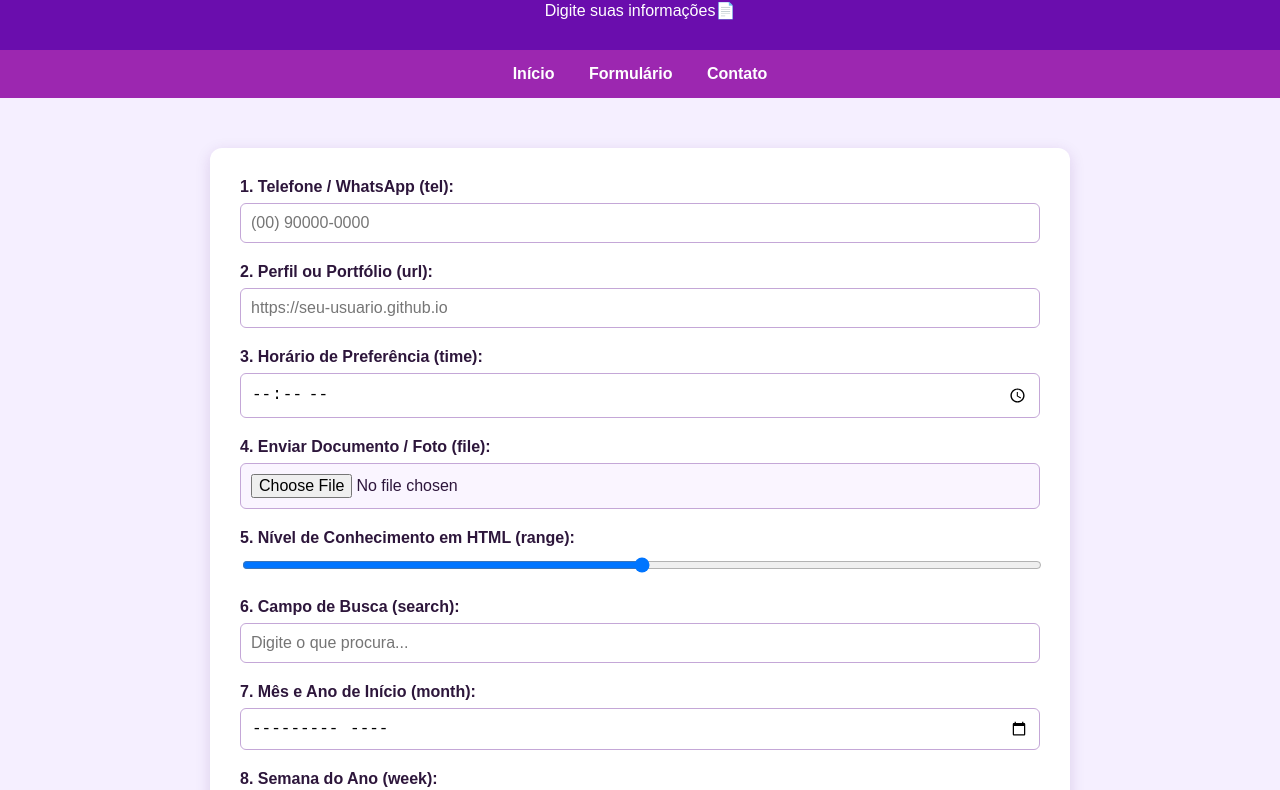
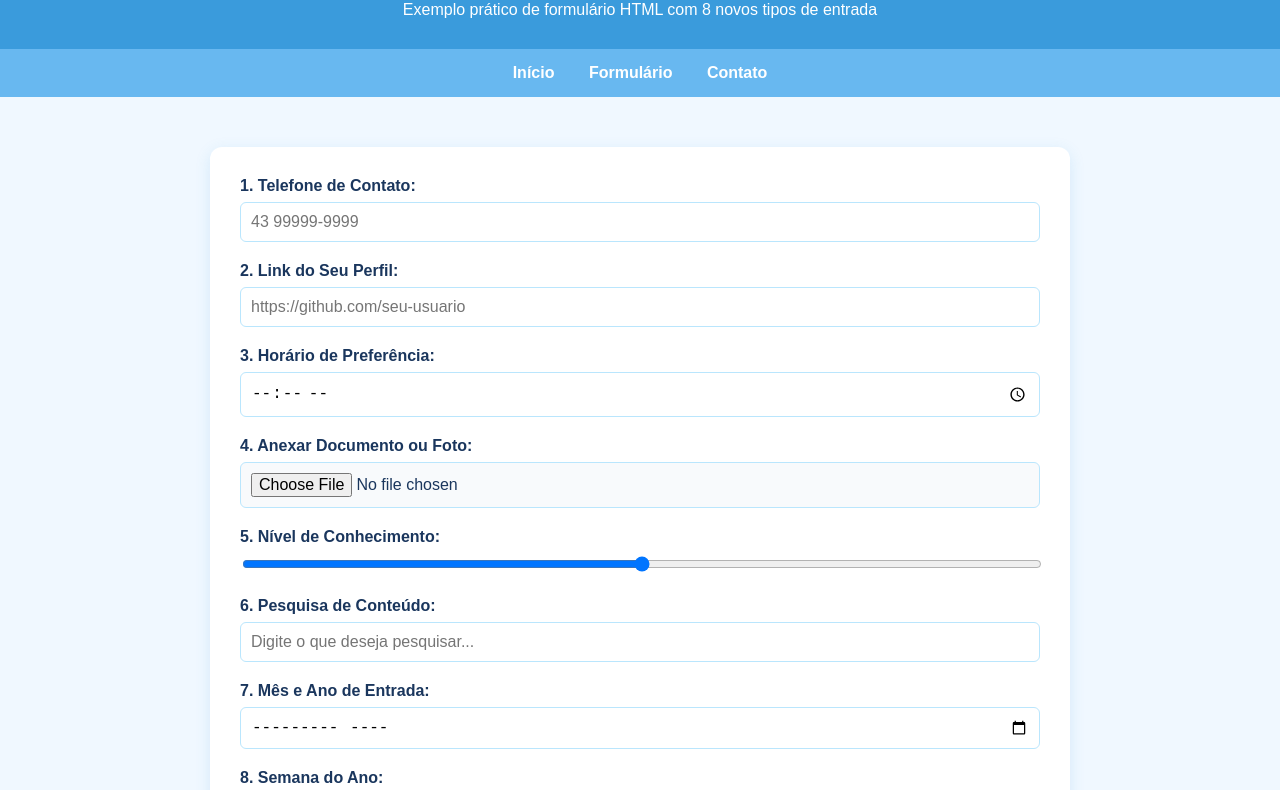
Before and after one commit to laracardoso21-ui/Formul-rio-, a plain HTML site: page index.html in a window 1280 px wide. Shown: the part 82-872 px from the top of the page. Drawn offline with Linux system fonts and the light colour scheme.

Commit message:
Update index.html

```diff
--- a/index.html
+++ b/index.html
@@ -3,21 +3,21 @@
 <head>
     <meta charset="UTF-8">
     <meta name="viewport" content="width=device-width, initial-scale=1.0">
-    <title>Formulário</title>
+    <title>Formulário de Informações</title>
     <style>
         /* =========================
            VARIÁVEIS DE CORES
         ========================== */
         :root {
-            --cor-principal: #6a0dad;
-            --cor-secundaria: #9c27b0;
-            --cor-destaque: #d8b4fe;
-            --cor-fundo: #f5efff;
+            --cor-principal: #3a9bdc;
+            --cor-secundaria: #68b8f0;
+            --cor-destaque: #e0f2fe;
+            --cor-fundo: #f0f8ff;
             --cor-card: #ffffff;
-            --cor-texto: #2d163b;
+            --cor-texto: #1a365d;
             --cor-texto-claro: #ffffff;
-            --cor-borda: #c4a7d7;
-            --sombra: 0 4px 15px rgba(80, 20, 120, 0.15);
+            --cor-borda: #bae6fd;
+            --sombra: 0 4px 15px rgba(58, 155, 220, 0.15);
         }
 
         /* =========================
@@ -109,14 +109,13 @@
             font-size: 16px;
         }
 
-        /* Estilo específico para input do tipo range e file */
         input[type="range"] {
             padding: 0;
             cursor: pointer;
         }
 
         input[type="file"] {
-            background-color: #faf5ff;
+            background-color: #f8fafc;
             cursor: pointer;
         }
 
@@ -133,7 +132,7 @@
         }
 
         button:hover {
-            opacity: 0.8;
+            opacity: 0.85;
         }
 
         /* =========================
@@ -154,8 +153,8 @@
          CABEÇALHO
     ========================== -->
     <header id="inicio">
-        <h1>Formulário de Informações Gerais</h1>
-        <p>Digite suas informações📄</p>
+        <h1>Formulário de Informações</h1>
+        <p>Exemplo prático de formulário HTML com 8 novos tipos de entrada</p>
     </header>
 
     <!-- =========================
@@ -174,49 +173,49 @@
         <form id="formulario">
             <!-- 1. Telefone -->
             <div class="campo">
-                <label for="telefone">1. Telefone / WhatsApp (tel):</label>
-                <input type="tel" id="telefone" name="telefone" placeholder="(00) 90000-0000">
+                <label for="telefone">1. Telefone de Contato:</label>
+                <input type="tel" id="telefone" name="telefone" placeholder="43 99999-9999">
             </div>
 
-            <!-- 2. URL / Website -->
+            <!-- 2. Link / URL -->
             <div class="campo">
-                <label for="site">2. Perfil ou Portfólio (url):</label>
-                <input type="url" id="site" name="site" placeholder="https://seu-usuario.github.io">
+                <label for="site">2. Link do Seu Perfil:</label>
+                <input type="url" id="site" name="site" placeholder="https://github.com/seu-usuario">
             </div>
 
-            <!-- 3. Hora -->
+            <!-- 3. Horário -->
             <div class="campo">
-                <label for="horario">3. Horário de Preferência (time):</label>
+                <label for="horario">3. Horário de Preferência:</label>
                 <input type="time" id="horario" name="horario">
             </div>
 
-            <!-- 4. Arquivo -->
+            <!-- 4. Upload de Arquivo -->
             <div class="campo">
-                <label for="curriculo">4. Enviar Documento / Foto (file):</label>
-                <input type="file" id="curriculo" name="curriculo">
+                <label for="arquivo">4. Anexar Documento ou Foto:</label>
+                <input type="file" id="arquivo" name="arquivo">
             </div>
 
-            <!-- 5. Intervalo / Deslizante -->
+            <!-- 5. Barra Deslizante -->
             <div class="campo">
-                <label for="satisfacao">5. Nível de Conhecimento em HTML (range):</label>
-                <input type="range" id="satisfacao" name="satisfacao" min="0" max="100" step="10">
+                <label for="nivel">5. Nível de Conhecimento:</label>
+                <input type="range" id="nivel" name="nivel" min="0" max="100" step="10">
             </div>
 
-            <!-- 6. Pesquisa -->
+            <!-- 6. Campo de Busca -->
             <div class="campo">
-                <label for="busca">6. Campo de Busca (search):</label>
-                <input type="search" id="busca" name="busca" placeholder="Digite o que procura...">
+                <label for="pesquisa">6. Pesquisa de Conteúdo:</label>
+                <input type="search" id="pesquisa" name="pesquisa" placeholder="Digite o que deseja pesquisar...">
             </div>
 
             <!-- 7. Mês e Ano -->
             <div class="campo">
-                <label for="mes_ano">7. Mês e Ano de Início (month):</label>
-                <input type="month" id="mes_ano" name="mes_ano">
+                <label for="mes">7. Mês e Ano de Entrada:</label>
+                <input type="month" id="mes" name="mes">
             </div>
 
-            <!-- 8. Semana e Ano -->
+            <!-- 8. Semana -->
             <div class="campo">
-                <label for="semana">8. Semana do Ano (week):</label>
+                <label for="semana">8. Semana do Ano:</label>
                 <input type="week" id="semana" name="semana">
             </div>
 
@@ -230,7 +229,6 @@
          RODAPÉ
     ========================== -->
     <footer id="contato">
-
     </footer>
 
 </body>
```
